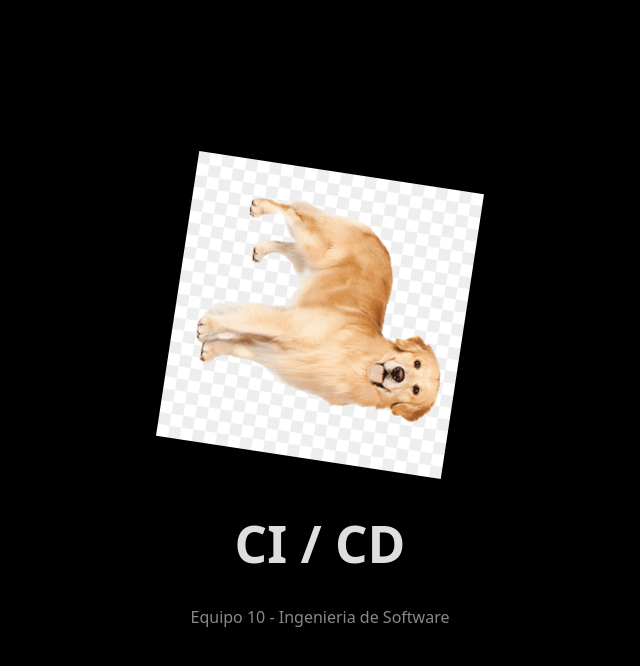
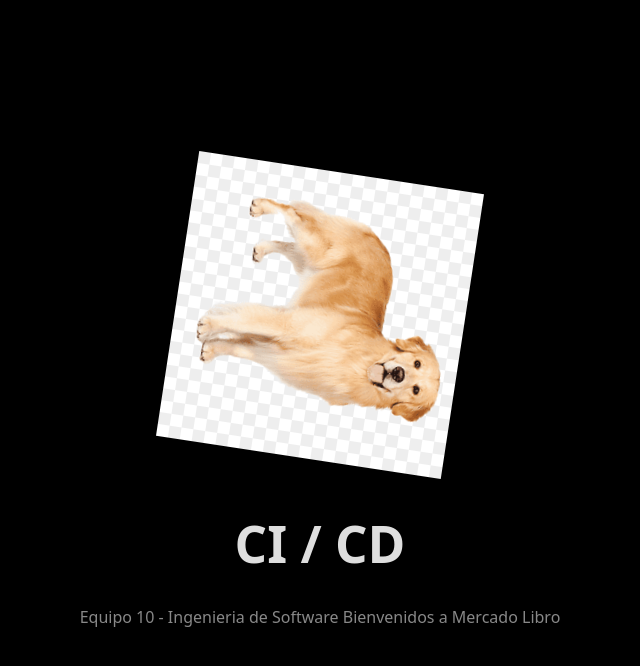
Before and after one commit to Augusto-FG/ci-cd-pipeline-demo, a React app: page / in a window 1280 px wide. Shown: the top 666 px of the page, without its empty margins (320-960 px from the left). Built offline with nearby package versions, Linux system fonts and the light colour scheme; the HTML template or start-up script is replaced by a standard one.

Commit message:
update main page

```diff
--- a/src/App.tsx
+++ b/src/App.tsx
@@ -13,6 +13,7 @@ function App() {
 
       <p className="subtitle-home">
         Equipo 10 - Ingenieria de Software
+        Bienvenidos a Mercado Libro
       </p>
     </>
   )
```
